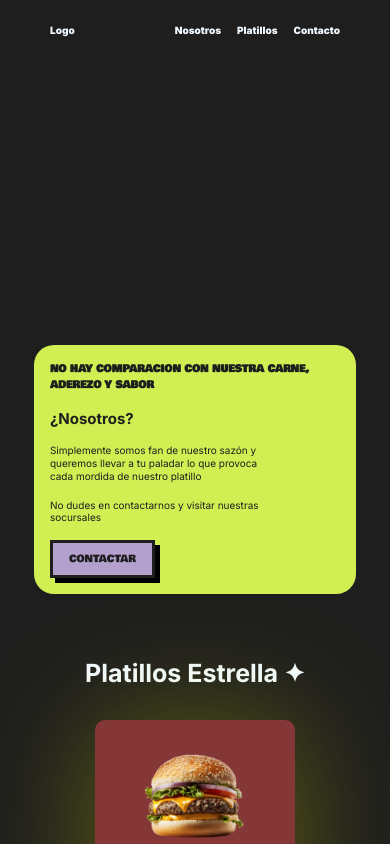
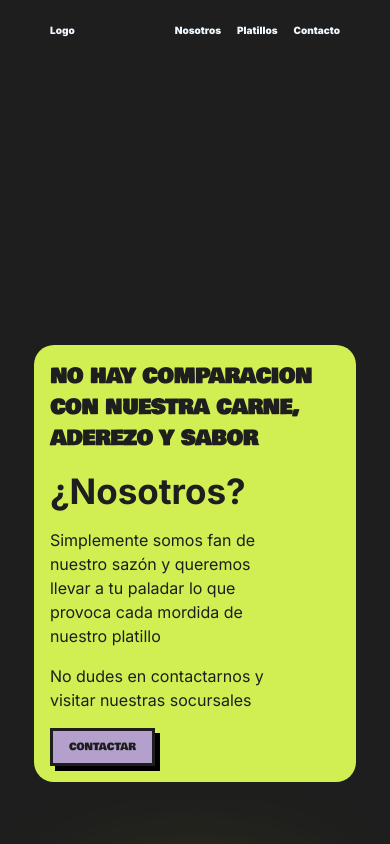
Before and after one commit to jaycode404/burger-landing, a React (Vite) app: page / in a window 390 px wide. Shown: the top 844 px of the page. Built offline with nearby package versions, Linux system fonts and the light colour scheme.

Commit message:
responsive iphone

```diff
--- a/src/index.css
+++ b/src/index.css
@@ -150,9 +150,9 @@ a {
   .header-image {
     position: absolute;
     display: flex;
-    width: 17rem;
-    top: 3.3rem;
-    left: 9%;
+    width: 18rem;
+    top: 3.1rem;
+    left: 12%;
     opacity: 0;
     animation: fadeIn 1s ease-in-out forwards;
   }
@@ -170,7 +170,8 @@ a {
   /* NOSOTROS --------------------------------- */
   .parrafo {
     font-weight: var(--mid-weight);
-    line-height: 0.8rem;
+    line-height: 1.5rem;
+    font-size: 16px;
   }
   .nosotros-container > h2 {
     text-align: start;
@@ -191,6 +192,9 @@ a {
   .nosotro-info > a {
     align-self: start;
   }
+  .nosotro-info h2{
+    font-size: 35px;
+  }
   .nosotro-info {
     text-align: start;
     width: 80%;
@@ -202,7 +206,7 @@ a {
   .nosotros-desc {
     font-weight: var(--large-weight);
     font-family: var(--secondary-font);
-    font-size: 10px;
+    font-size: 20px;
     text-align: start;
     text-transform: uppercase;
   }
@@ -337,7 +341,7 @@ a {
   }
 }
 /* xs */
-@media (min-width: 425px) {
+@media (min-width: 400px) {
   .container {
     max-width: 425px;
   }
@@ -404,7 +408,7 @@ a {
   }
   /* HEADER------------------------------------- */
   header {
-    height: 40vh;
+    height: 30vh;
   }
   .header-title {
     font-family: var(--secondary-font);
@@ -429,9 +433,9 @@ a {
   .header-image {
     position: absolute;
     display: flex;
-    width: 15rem;
-    top: 4rem;
-    left: 20%;
+    width: 20rem;
+    top: 3.2rem;
+    left: 12%;
     opacity: 0;
     animation: fadeIn 1s ease-in-out forwards;
   }
```
